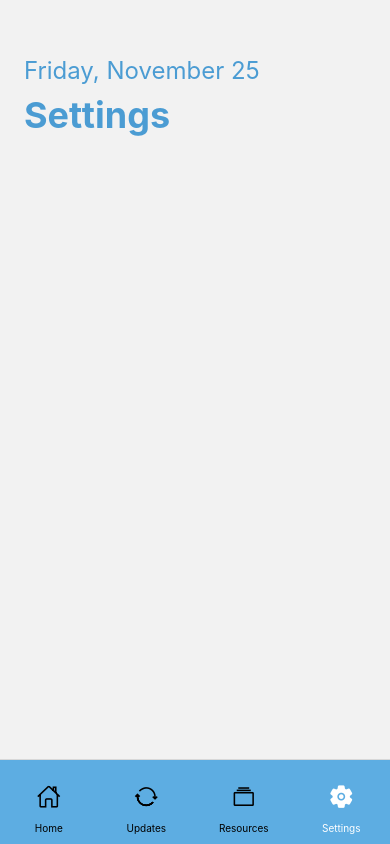
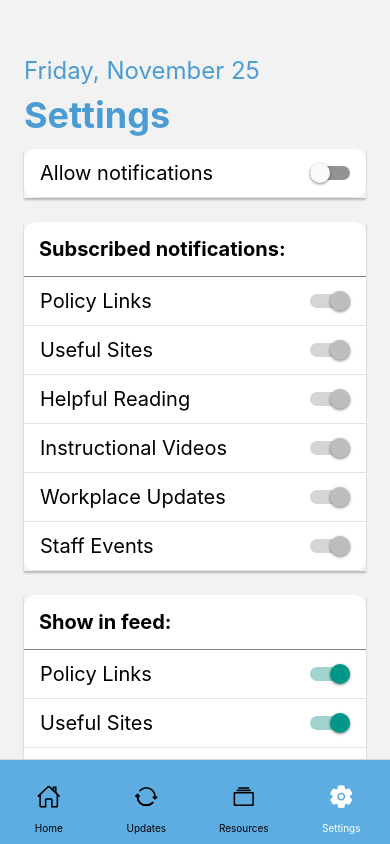
Before and after one commit to gda975/JustInTime, a React Native app in the folder JustInTime Mobile App/: screen /Settings in a window 390 px wide. Built offline with nearby package versions, Linux system fonts and the light colour scheme; no server answers; the database is empty.

Commit message:
Add Settings page UI

```diff
--- a/JustInTime Mobile App/src/components/Post/index.js
+++ b/JustInTime Mobile App/src/components/Post/index.js
@@ -133,8 +133,8 @@ function getColor(category) {
         return '#C4D600';
     } else if (category == 'Workplace Updates') {
         return '#00594C';
-    } else if (category == 'Staff Events') {
-        return '13294B';
+    } else if (category == 'Staff Events' || category == 'Staff Event') {
+        return '#13294B';
     } else {
         return '#4A4E4D';
     }
--- a/JustInTime Mobile App/src/components/UpdateCard/index.js
+++ b/JustInTime Mobile App/src/components/UpdateCard/index.js
@@ -143,8 +143,8 @@ function getColor(category) {
         return '#C4D600';
     } else if (category == 'Workplace Updates') {
         return '#00594C';
-    } else if (category == 'Staff Events') {
-        return '13294B';
+    } else if (category == 'Staff Events' || category == 'Staff Event') {
+        return '#13294B';
     } else {
         return '#4A4E4D';
     }
--- a/JustInTime Mobile App/src/navigation/screens/Settings/index.js
+++ b/JustInTime Mobile App/src/navigation/screens/Settings/index.js
@@ -1,12 +1,123 @@
-import { View, Text } from 'react-native';
+import { useState } from 'react';
+import { View, Text, Switch, ScrollView } from 'react-native';
 import DateBar from '../../../components/DateBar';
 import TitleBar from '../../../components/TitleBar';
 
+const SettingsItem = (props) => {
+    const [toggle, setToggle] =
+        props.toggleControl || useState(props.default || true);
+
+    return (
+        <View
+            style={{
+                paddingVertical: 12,
+                paddingHorizontal: 16,
+                flexDirection: 'row',
+                alignItems: 'center',
+                justifyContent: 'space-between',
+                backgroundColor: 'white',
+                borderBottomColor: '#e3e3e3',
+                borderBottomWidth: 1,
+            }}
+        >
+            <Text style={{ fontSize: 20 }}>{props.children}</Text>
+            <Switch
+                onValueChange={() => setToggle(!toggle)}
+                value={toggle}
+                disabled={props.disabled}
+            />
+        </View>
+    );
+};
+
+const SettingsGroupTitle = (props) => (
+    <View
+        style={{
+            padding: 15,
+            flexDirection: 'row',
+            alignItems: 'center',
+            justifyContent: 'space-between',
+            backgroundColor: 'white',
+            borderBottomColor: 'gray',
+            borderBottomWidth: 1,
+        }}
+    >
+        <Text style={{ fontSize: 20, fontWeight: 'bold' }}>
+            {props.children}
+        </Text>
+    </View>
+);
+
+const SettingsGroup = (props) => (
+    <View
+        style={{
+            shadowOffset: { width: 0, height: 2 },
+            shadowRadius: 2,
+            shadowOpacity: 0.25,
+            marginHorizontal: 24,
+            marginVertical: 12,
+        }}
+    >
+        <View
+            style={{
+                borderRadius: 12,
+                overflow: 'hidden',
+            }}
+        >
+            {props.children}
+        </View>
+    </View>
+);
+
 const SettingsScreen = () => {
+    const [notify, setNotify] = useState(false);
+
+    const CategorySet = (props) => (
+        <View>
+            <SettingsItem disabled={props.disabled}>Policy Links</SettingsItem>
+            <SettingsItem disabled={props.disabled}>Useful Sites</SettingsItem>
+            <SettingsItem disabled={props.disabled}>
+                Helpful Reading
+            </SettingsItem>
+            <SettingsItem disabled={props.disabled}>
+                Instructional Videos
+            </SettingsItem>
+            <SettingsItem disabled={props.disabled}>
+                Workplace Updates
+            </SettingsItem>
+            <SettingsItem disabled={props.disabled}>Staff Events</SettingsItem>
+        </View>
+    );
+
     return (
         <View>
-            <DateBar/>
-            <TitleBar name='Settings'/>
+            <DateBar />
+            <TitleBar name="Settings" />
+            <ScrollView
+                alwaysBounceVertical={false}
+                style={{
+                    marginBottom: 125,
+                }}
+                contentContainerStyle={{
+                    paddingBottom: 30,
+                }}
+            >
+                <SettingsGroup>
+                    <SettingsItem toggleControl={[notify, setNotify]}>
+                        Allow notifications
+                    </SettingsItem>
+                </SettingsGroup>
+                <SettingsGroup>
+                    <SettingsGroupTitle>
+                        Subscribed notifications:
+                    </SettingsGroupTitle>
+                    <CategorySet disabled={!notify} />
+                </SettingsGroup>
+                <SettingsGroup>
+                    <SettingsGroupTitle>Show in feed:</SettingsGroupTitle>
+                    <CategorySet />
+                </SettingsGroup>
+            </ScrollView>
         </View>
     );
 };
```
Also changed, not shown: 2 other files (tests, documents, lock files or other folders).
